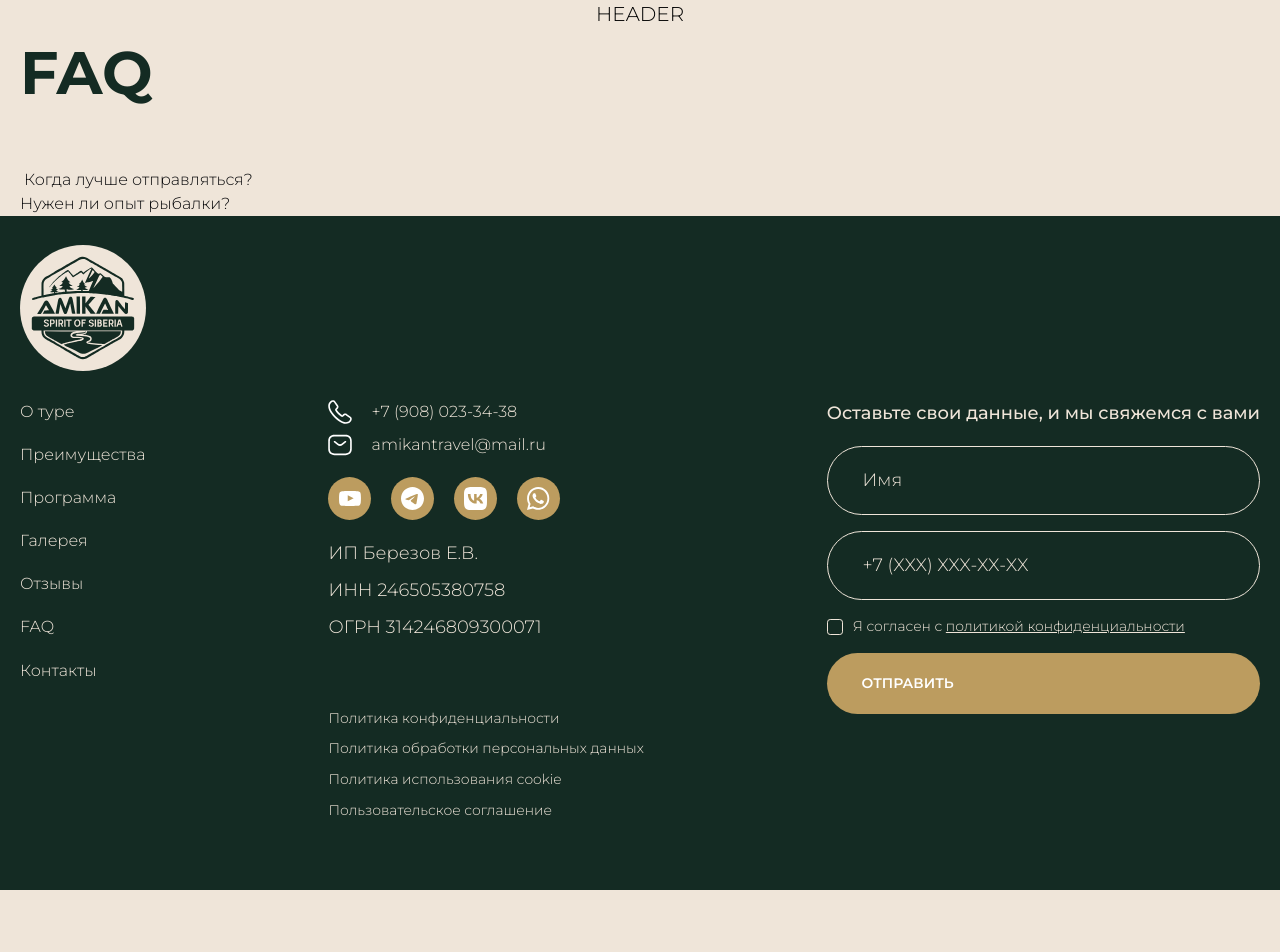
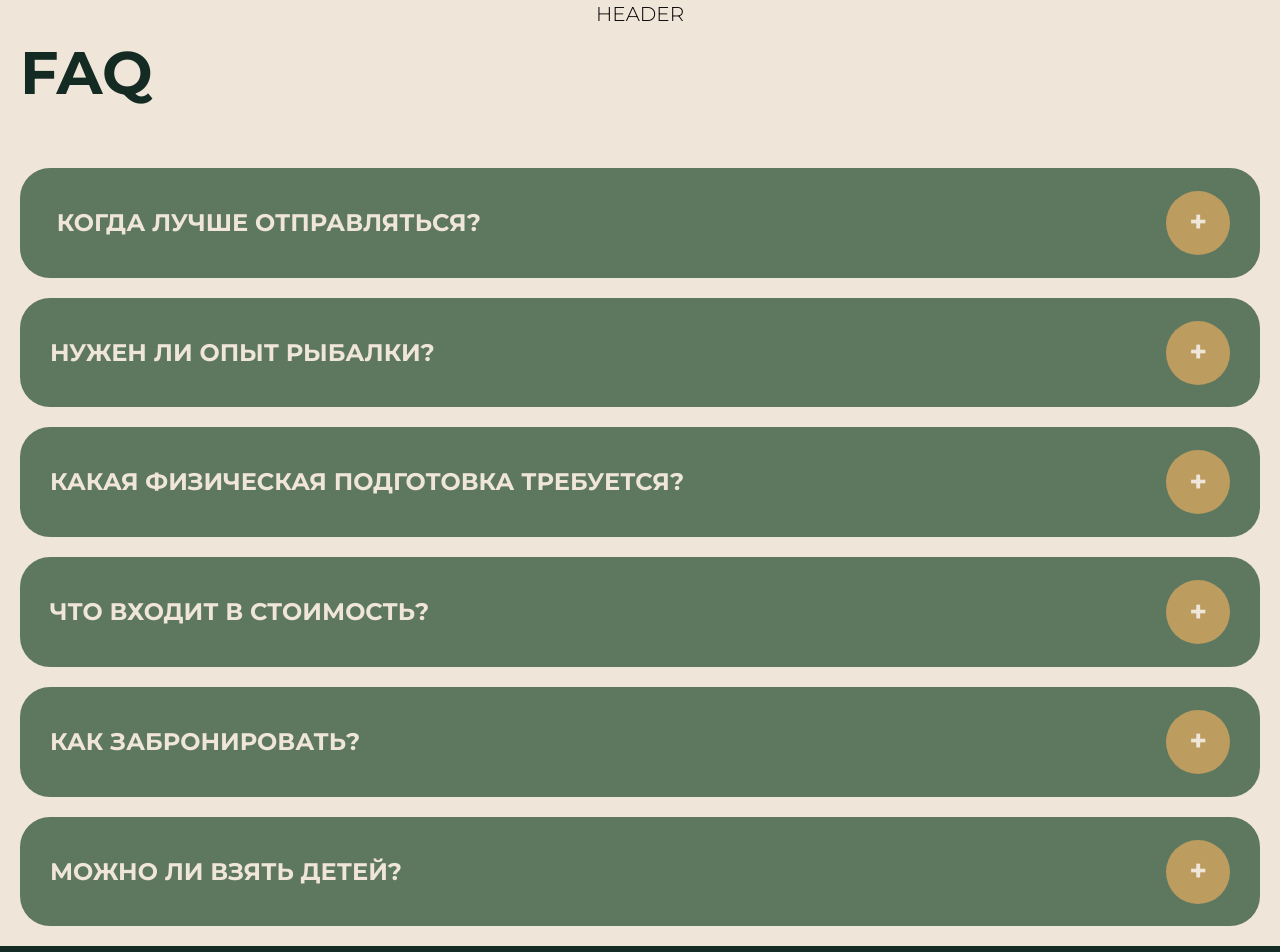
Before and after one commit to maxter-krsk/amikan-sibiria, a Next.js app: page / in a window 1280 px wide. Shown: the top 952 px of the page. Before the commit the page ends 890 px from the top, so only its background shows below. Built offline with nearby package versions, Linux system fonts and the light colour scheme.

Commit message:
style: стилизовал аккардеоны

```diff
--- a/src/app/components/sections/FAQ/Faq.tsx
+++ b/src/app/components/sections/FAQ/Faq.tsx
@@ -18,6 +18,22 @@ export default function Faq() {
           name="Нужен ли опыт рыбалки?"
           descr="Нет, рыбалка проходит под руководством профессиональных гидов, тур подходит новичкам"
         />
+        <FaqList
+          name="Какая физическая подготовка требуется?"
+          descr="Поездка не требует подготовки и подходит как для семей, так и для дружеских компаний"
+        />
+        <FaqList
+          name="Что входит в стоимость?"
+          descr="Проживание, питание, трансфер, аренда оборудования, услуги гидов"
+        />
+        <FaqList
+          name="Как забронировать?"
+          descr="Оставьте заявку, менеджер свяжется в течение 24 часов и подготовит договор"
+        />
+        <FaqList
+          name="Можно ли взять детей?"
+          descr="Да, туры подходят для семейных поездок, безопасность и комфорт гарантированы"
+        />
       </div>
     </section>
   );
--- a/src/app/components/sections/FAQ/FaqList.tsx
+++ b/src/app/components/sections/FAQ/FaqList.tsx
@@ -1,6 +1,7 @@
 "use client";
 
 import { useState } from "react";
+import t from "@/app/styles/modules/typography.module.css"
 
 type FaqListProps = {
   name: string;
@@ -17,12 +18,22 @@ export default function FaqList({ name, descr, className }: FaqListProps) {
 
   return (
     <div>
-      <button className="cursor-pointer" onClick={HandleClick}>
-        {name}
+      <button
+        className="cursor-pointer text-[0.87rem] md:text-[1.5rem] desk:text-[1.87rem] font-bold uppercase text-beige bg-lightGreen py-[1.43rem] px-[1.87rem] rounded-[1.87rem] w-full text-left mb-[1.25rem]"
+        onClick={HandleClick}
+      >
+        <div className="flex justify-between items-center">
+          {name}
+          <span className="bg-sand rounded-full w-[4rem] h-[4rem] flex items-center justify-center text-[1.87rem]">
+            +
+          </span>
+        </div>
       </button>
       {isOpen && (
         <div>
-          <p>{descr}</p>
+          <p className={`${t["body-lg"]} text-darkGreen font-normal mb-[1.25rem] pt-[3rem] p-[1.87rem] border border-lightGreen rounded-bl-[1.87rem] rounded-br-[1.87rem] -mt-[3rem]`}>
+            {descr}
+          </p>
         </div>
       )}
     </div>
```
